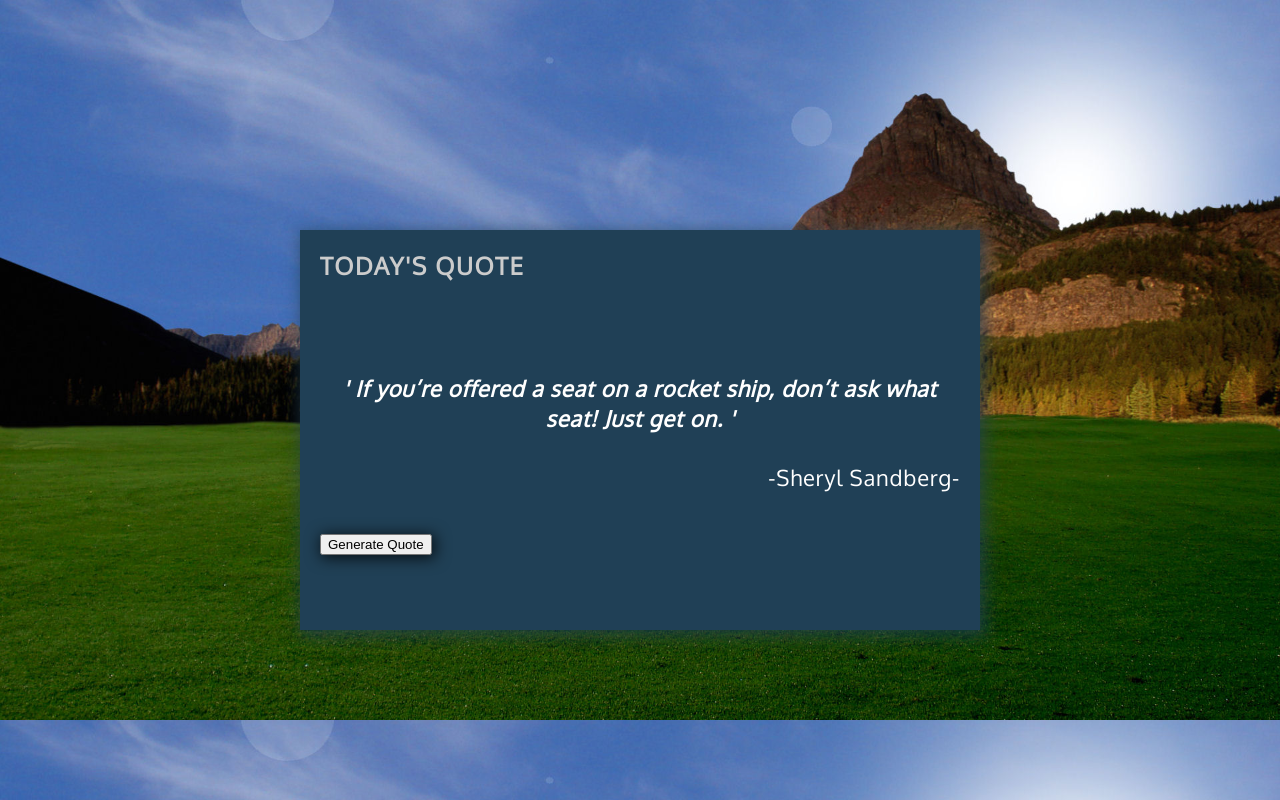
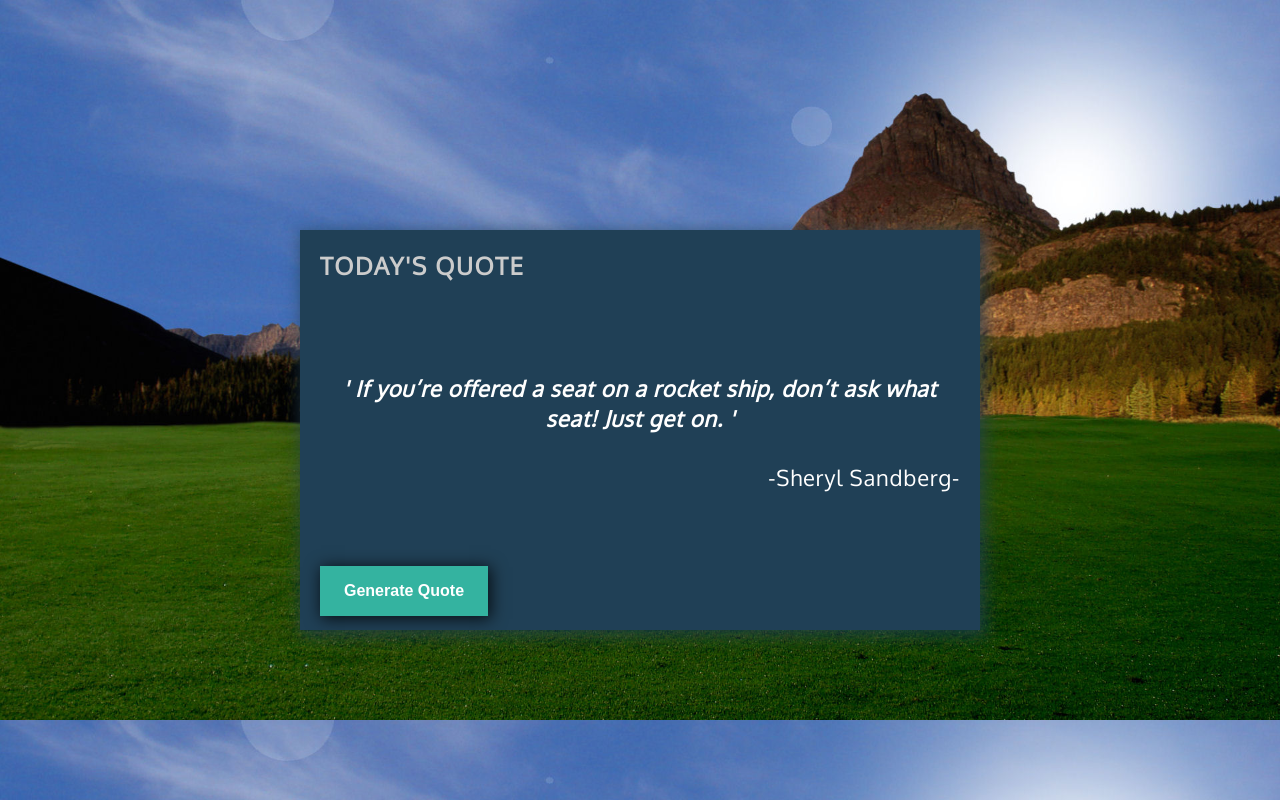
Before and after one commit to corlanalexandru/quotes-generator, a browser extension: page index.html in a window 1280 px wide. Drawn offline with Linux system fonts and the light colour scheme.

Commit message:
Added transition for random quotes and random background

```diff
--- a/css/styles.css
+++ b/css/styles.css
@@ -8,8 +8,9 @@
   justify-content: center;
   align-content: center;
   margin: 10vh auto;
-  background-image: url("/images/bg.jpeg");
+  background-image: url('/images/1.jpg');
   background-size: cover;
+  transition: background-image 1.5s ease-in-out;
 }
 
 .quote-box {
@@ -21,7 +22,7 @@
     margin-top: 150px;
 }
 
-.quote-title p{
+.quote-title p {
   margin: auto;
   margin-bottom: 2.5rem;
   color: #CCCCCC;
@@ -43,6 +44,11 @@
     font-family: Oxygen;
     font-weight: bold;
     line-height: 30px;
+
+}
+
+.hidden {
+  display: none;
 }
 
 .js-quote p:nth-child(1):before {
@@ -67,7 +73,7 @@
     box-shadow: 0px 0px 0px 0px #0000;
 }
 
-.tip-button {
+.generate-button {
   background-color: #34B3A0;
   outline: none;
   padding: 1rem 1.5rem;
@@ -80,3 +86,8 @@
   border: none;
   color: white;
 }
+
+.col-2 {
+    width: 50%;
+    float: left;
+}
```
